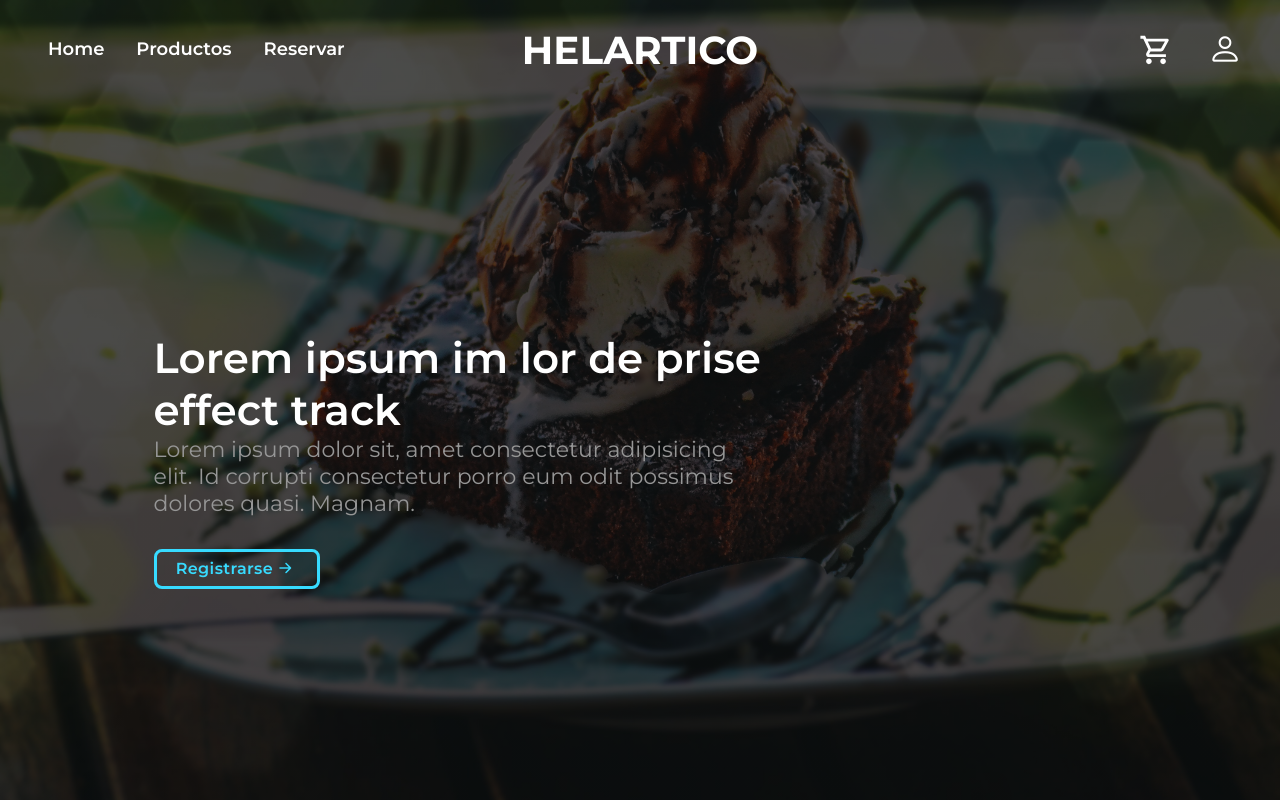
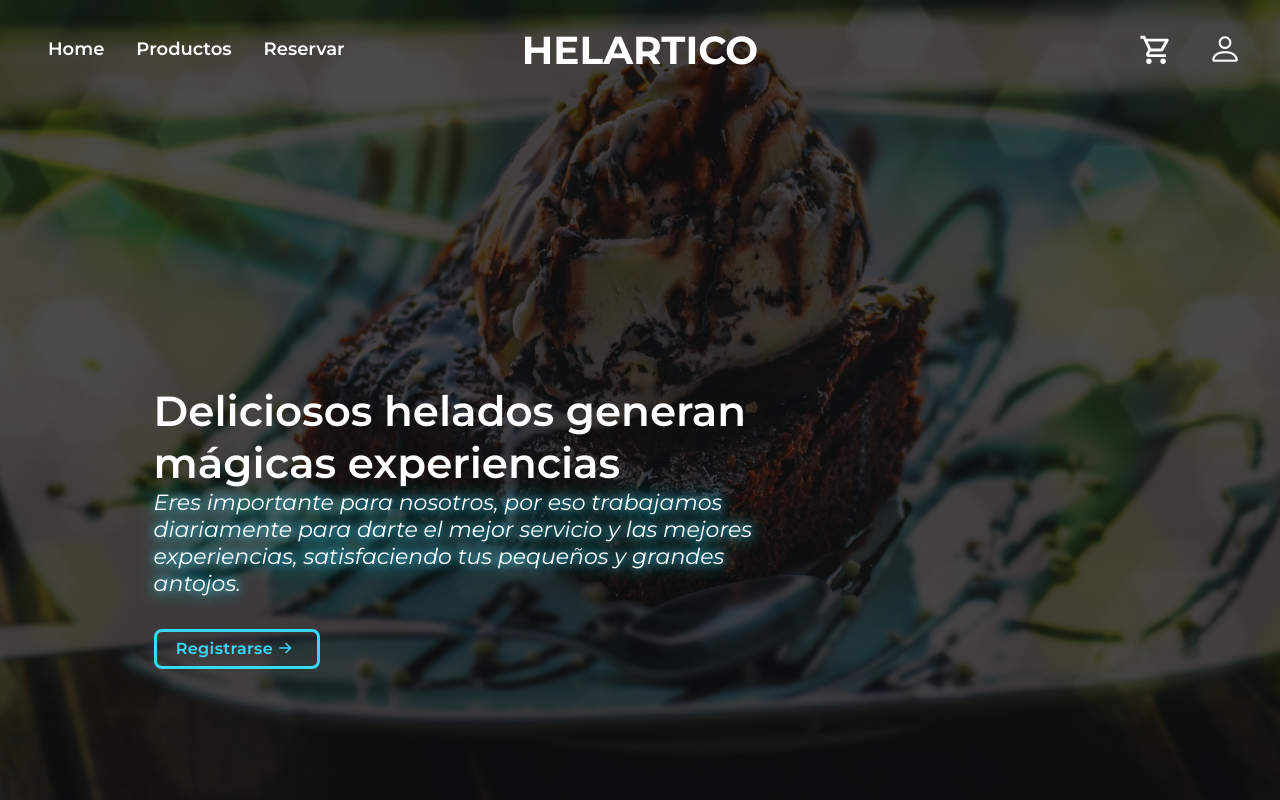
Before and after one commit to VelezDaniel/frontend_ice_cream, a React (Vite) app in the folder client/: page / in a window 1280 px wide. Shown: the top 800 px of the page. Built offline with nearby package versions, Linux system fonts and the light colour scheme; no server answers.

Commit message:
Working in orders yet

```diff
--- a/client/index.html
+++ b/client/index.html
@@ -1,5 +1,5 @@
 <!doctype html>
-<html lang="en">
+<html id="super-main-container-home" lang="en">
 
 <head>
   <meta charset="UTF-8" />
--- a/client/src/components/banner/banner.jsx
+++ b/client/src/components/banner/banner.jsx
@@ -1,24 +1,41 @@
-import { useNavigate } from 'react-router-dom';
+import { useNavigate } from "react-router-dom";
+import { useAuth } from "../../context/AuthContext";
 
 function Banner() {
-    const navigate = useNavigate ();
+	const navigate = useNavigate();
+	const { user } = useAuth();
 
 	const handleClick = () => {
-        navigate('/register');
+		navigate("/register");
+	};
+
+    const handleClickProducts = () => {
+		navigate("/products");
 	};
 
 	return (
 		<div className="welcome-menu">
-        <h3>Lorem ipsum im lor de prise effect track</h3>
-        <p>Lorem ipsum dolor sit, amet consectetur adipisicing elit. Id corrupti consectetur porro eum odit possimus
-            dolores quasi. Magnam.</p>
+			<h3>Deliciosos helados generan mágicas experiencias</h3>
+			<p className="text-banner-subtext">
+				Eres importante para nosotros, por eso trabajamos diariamente para darte
+				el mejor servicio y las mejores experiencias, satisfaciendo tus pequeños
+				y grandes antojos.
+			</p>
 			<div className="container-btn">
-            <button className="btn btn-portfolio" onClick={handleClick}>Registrarse
+				{user && user.name ? (
+					<button className="btn btn-portfolio" onClick={() => handleClickProducts}>
+						Ver productos
 						<i className="bi bi-arrow-right-short arrow"></i>
 					</button>
+				) : (
+					<button className="btn btn-portfolio" onClick={() => handleClick}>
+						Registrarse
+						<i className="bi bi-arrow-right-short arrow"></i>
+					</button>
+				)}
 			</div>
 		</div>
-  )
+	);
 }
 
 export default Banner;
--- a/client/src/components/login/LoginPage.jsx
+++ b/client/src/components/login/LoginPage.jsx
@@ -98,9 +98,9 @@ function LoginPage() {
 							<span className="notice">Contraseña requerida</span>
 						)}
 						{signinErrors.map((error, i) => (
-							<div className="notice" key={i}>
+							<p className="notice" key={i}>
 								{error.body}
-							</div>
+							</p>
 						))}
 						<input className="btn-Ingresar" type="submit" value="Ingresar" />
 						<Link className="btn-Registrarse" to="/register">
--- a/client/src/components/navbar/NavBar.jsx
+++ b/client/src/components/navbar/NavBar.jsx
@@ -1,10 +1,10 @@
 import "./navbar.css";
 import { useState, useEffect, useContext } from "react";
-import { useAuth } from "../../context/AuthContext";
 import UserSettings from "../user_settings/UserSettings";
 import NoneUserAuthenticated from "../user_settings/NoneUser";
 import ShoppingCar from "../shopping_car/ShoppingCar";
 // ? USO DE CONTECXTOS
+import { useAuth } from "../../context/AuthContext";
 import { CartContext } from "../../context/ShoppingCartContext";
 // ? -------
 import {
@@ -15,7 +15,6 @@ import {
 } from "react-icons/io5";
 import { HiOutlineHome } from "react-icons/hi";
 import { HiOutlineBuildingStorefront } from "react-icons/hi2";
-
 // import { useNavigate } from "react-router-dom";
 // import { Link } from 'react-router-dom';
 //  ** IMPORTS MATERIAL UI
@@ -48,6 +47,9 @@ function NavBar({ navBarType }) {
 
 	const { isAuthenticated, user } = useAuth();
 
+	// DOM object
+	// const mainDiv = document.getElementById("super-main-container-home");
+
 	useEffect(() => {
 		if (navBarType === "NoHome") {
 			setScroll(true);
@@ -69,7 +71,7 @@ function NavBar({ navBarType }) {
 				window.removeEventListener("scroll", changeColorNav);
 			};
 		}
-	}, []); // Agregamos una dependencia vacía para que se ejecute solo una vez al montar el componente
+	}, []);
 
 	const openMenu = () => {
 		setMenuVisible(true);
@@ -82,17 +84,21 @@ function NavBar({ navBarType }) {
 	const openSettingsUser = () => {
 		console.log(user);
 		if (user === null) {
+			// mainDiv.style.overflowY = "hidden";
 			setNoneUserSetting(true);
 		} else {
+			// mainDiv.style.overflowY = "hidden";
 			setUserSetting(true);
 		}
 	};
 
 	const closeSettingsUser = () => {
+		// mainDiv.style.overflowY = "auto";
 		setUserSetting(false);
 	};
 
 	const closeNoneSettingsUser = () => {
+		// mainDiv.style.overflowY = "auto";
 		setNoneUserSetting(false);
 	};
 
--- a/client/src/components/navbar/navbar.css
+++ b/client/src/components/navbar/navbar.css
@@ -7,8 +7,9 @@
 
 .welcome-menu {
 	position: absolute;
+	top: 0;
 	width: 100%;
-	height: 100vh;
+	height: 110vh;
 	background: linear-gradient(rgba(0, 0, 0, 0.7), rgba(0, 0, 0, 0.7)), url('../../assets/imgs/photoiceCream2.jpg');
 	background-size: cover;
 	background-repeat: no-repeat;
@@ -32,10 +33,15 @@
 	font-size: 42px;
 }
 
-.welcome-menu p {
+.custom-user-text-banner {
+	font-size: 22px;
+	color: var(--lightTitles);
+}
+
+/* .welcome-menu p {
 	color: var(--grayFonts);
 	font-size: 22px;
-}
+} */
 
 /* NAV */
 nav {
@@ -124,6 +130,13 @@ nav {
 .nav-navBar .icons .nav-item .icon-person {
   font-size: 36px;
   padding: 4px;
+}
+
+.text-banner-subtext {
+	color: var(--lightTitles);
+	font-size: 22px;
+	font-style: italic;
+	text-shadow: 0 0 10px var(--mainColor), 0 0 20px var(--mainColor);
 }
 
 .nav-navBar .icons .nav-item i:hover, .nav-navBar .icons .nav-btn-user i:hover {
--- a/client/src/components/user_settings/usersettings.css
+++ b/client/src/components/user_settings/usersettings.css
@@ -1,7 +1,7 @@
 @import url("../../index.css");
 
 .user-container {
-	height: 100%;
+	height: auto;
 	width: 26%;
 	background-color: var(--bg-cards);
 	display: flex;
@@ -13,6 +13,7 @@
 	position: fixed;
 	right: 0;
 	top: 0;
+	overflow-y: auto;
 	/* transform: translateX(0); */
 	transition: transform 0.5s ease-in-out;
 }
@@ -119,12 +120,13 @@
 	gap: 6px;
 	cursor: pointer;
 	margin-top: 22px;
+	transition: all 0.3s ease-in;
 }
 
 .btn-edit-u-data:hover {
 	color: var(--lightTitles);
   background-color: var(--mainColor);
-	border: 3px solid var(--mainColor);
+	/* border: 3px solid var(--mainColor); */
 }
 
 .btn-cerrarsesion {
@@ -142,7 +144,7 @@
 	padding-left: 6px;
 	padding: 6px 32px;
 	margin-bottom: 14px;
-	transition: all 0.3s ease;
+	transition: all 0.3s ease-in;
 }
 
 .btn-cerrarsesion:hover {
--- a/client/src/context/AuthContext.jsx
+++ b/client/src/context/AuthContext.jsx
@@ -99,8 +99,10 @@ export const AuthProvider = ({ children }) => {
 		} catch (error) {
 			console.log("error in loguinRequest ", error);
 
+			console.log("setError: ", errors);
 			if (error.response && error.response.data) {
-				setErrors([error.response.data]);
+				const errorMessage = Array.isArray(error.response.data) ? error.response.data[0] : error.response.data.message || "Error desconocido";
+				setErrors([error]);
 			} else {
 				setErrors(["Unexpected error ocurred"]);
 			}
@@ -134,7 +136,6 @@ export const AuthProvider = ({ children }) => {
 				setIsAuthenticated(true);
 				setUser(userInformation);
 				setLoading(false);
-
 			} catch (error) {
 				console.log("Error in catch from verifyToken UseEffect", error);
 				setIsAuthenticated(false);
```
Lines whose indentation alone changed are shown as unchanged.
